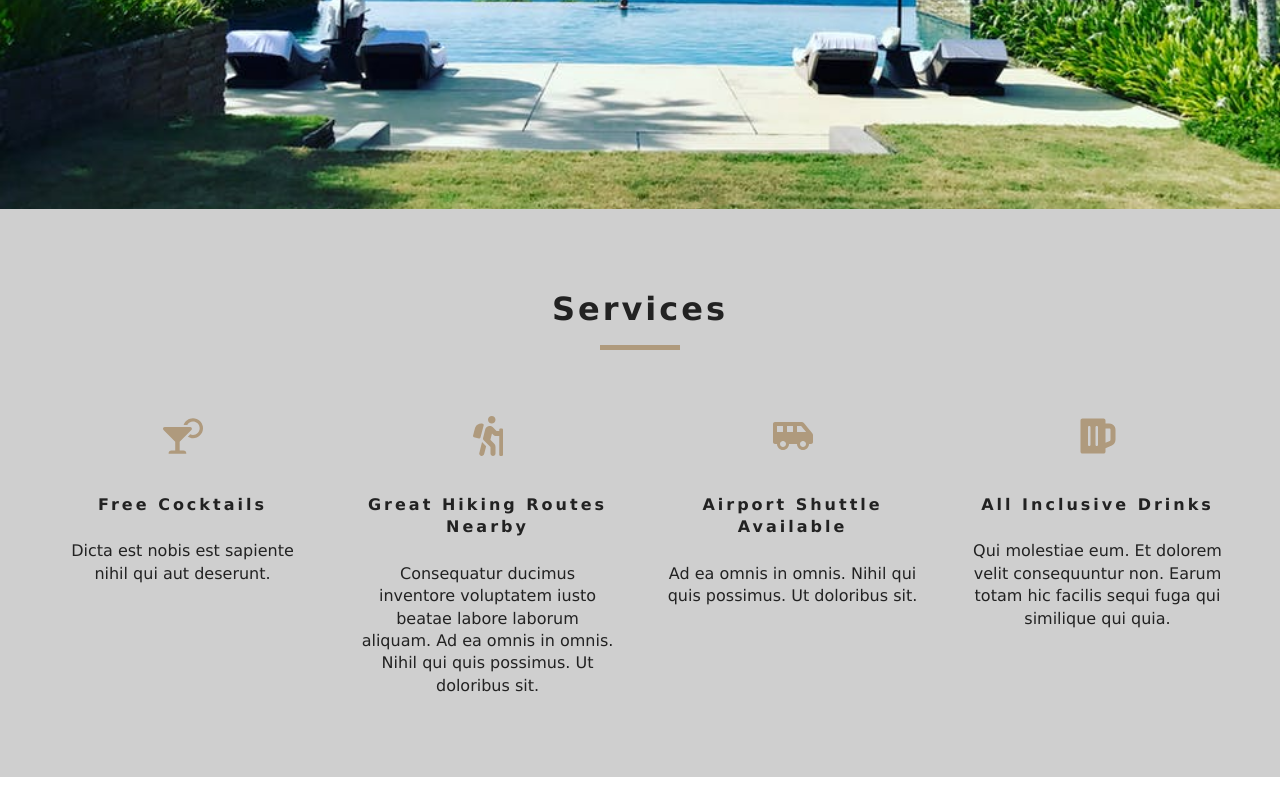
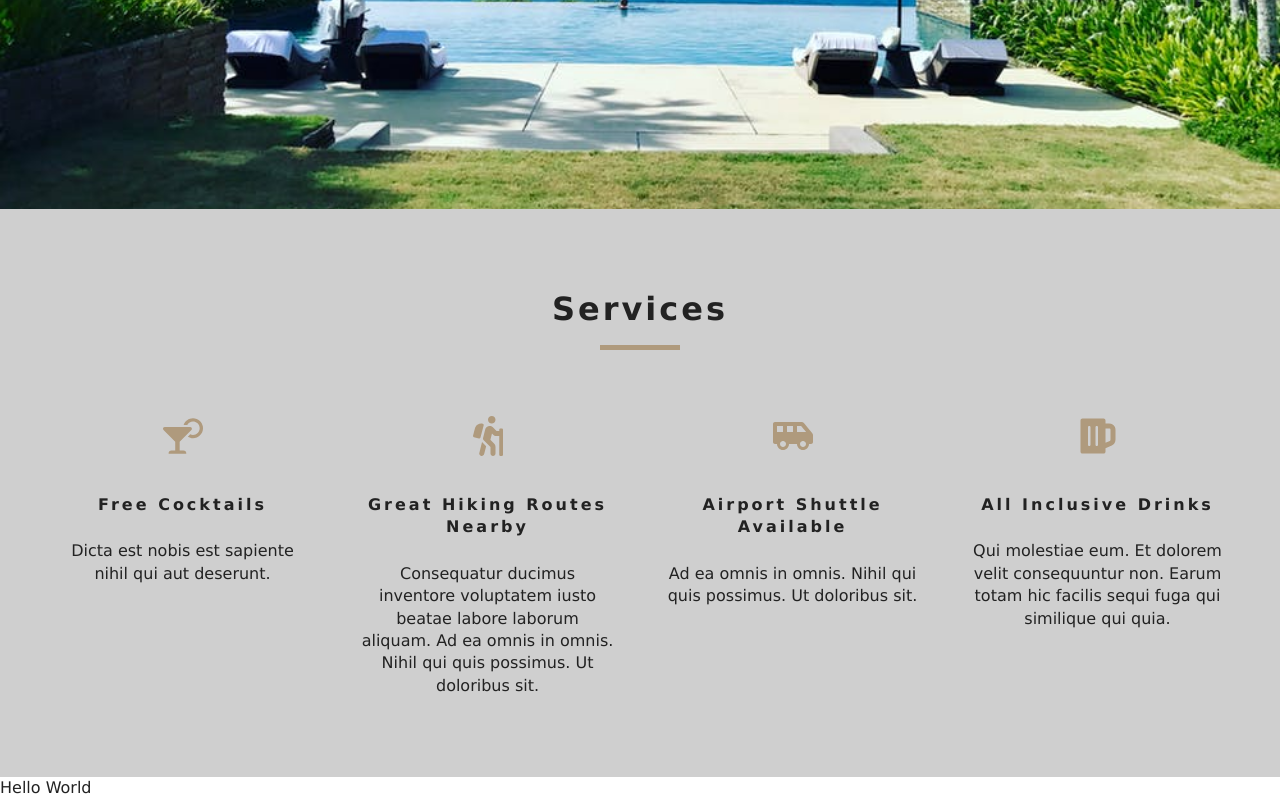
Before and after one commit to grford15/HotelApp, a React (Create React App) app: page / in a window 1280 px wide. Shown: the part 591-1391 px from the top of the page. Before the commit the page ends 1368 px from the top, so only its background shows below. Built offline with nearby package versions, Linux system fonts and the light colour scheme.

Commit message:
import featured rooms to home page

```diff
--- a/src/pages/Home.js
+++ b/src/pages/Home.js
@@ -3,6 +3,7 @@
 import Banner from '../components/Banner';
 import { Link } from 'react-router-dom';
 import Services from '../components/Services';
+import FeaturedRooms from '../components/FeaturedRooms';
 
 const Home = () => {
   return (
@@ -18,6 +19,7 @@
         </Banner>
       </Hero>
       <Services />
+      <FeaturedRooms />
     </>
   );
 };
```
